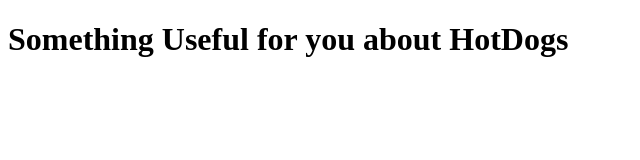
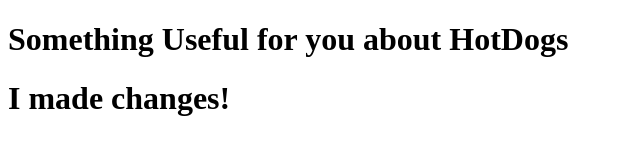
Before and after one commit to bahrtender3/HotDogs, a plain HTML site: page index.html in a window 1280 px wide. Shown: the whole page, without its empty margins (0-640 px from the left). Drawn offline with Linux system fonts and the light colour scheme.

Commit message:
Hotdog changes

```diff
--- a/index.html
+++ b/index.html
@@ -5,5 +5,6 @@
 </head>
 <body>
 	<h1>Something Useful for you about HotDogs</h1>
+	<h1>I made changes!</h1>
 </body>
 </html>
```
